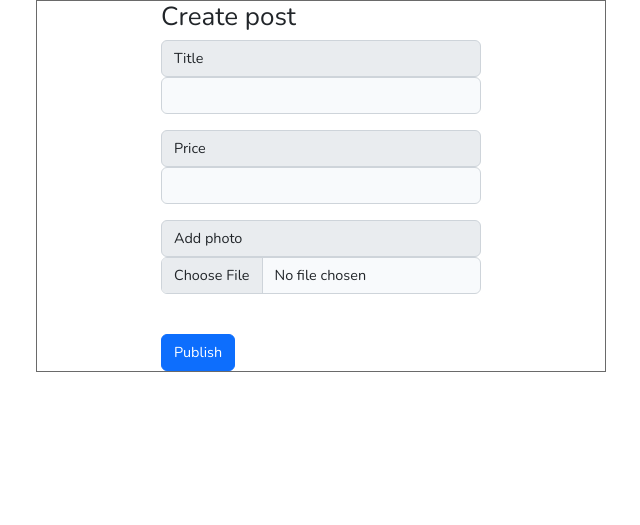
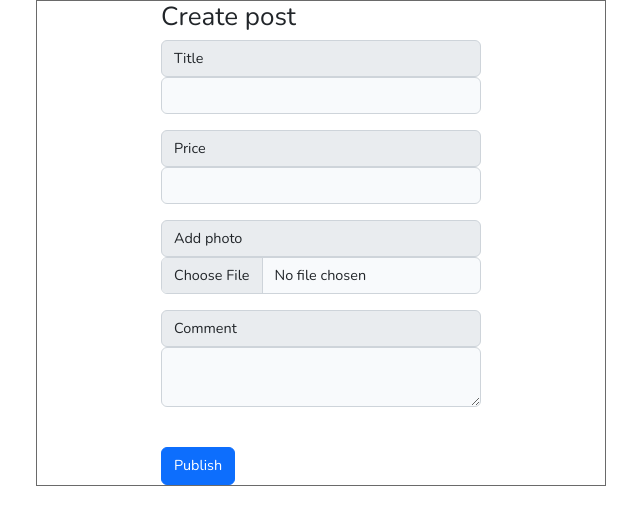
Before and after one commit to marinkus/laravel_crud-beauty, a Laravel app: page /post/create in a window 1280 px wide. Shown: the part 144-669 px from the top of the page, without its empty margins (34-674 px from the left). Run offline with Laravel 9, Linux system fonts and the light colour scheme; style sheets or scripts are compiled from the project's sources.

Commit message:
'create' blade and method

```diff
--- a/v1/app/Http/Controllers/PostController.php
+++ b/v1/app/Http/Controllers/PostController.php
@@ -36,7 +36,12 @@ class PostController extends Controller
      */
     public function store(Request $request)
     {
-        //
+        Post::create([
+            'title' => $request->title,
+            'price' => $request->price,
+            'comment' => $request->comment
+        ]);
+        return redirect()->back();
     }
 
     /**
--- a/v1/app/Models/Post.php
+++ b/v1/app/Models/Post.php
@@ -8,4 +8,6 @@ use Illuminate\Database\Eloquent\Model;
 class Post extends Model
 {
     use HasFactory;
+
+    protected $fillable = ['title', 'price', 'comment'];
 }
--- a/v1/resources/views/post/create.blade.php
+++ b/v1/resources/views/post/create.blade.php
@@ -13,11 +13,15 @@
                 </div>
                 <div class="mb-3">
                     <span class="input-group-text">Price</span>
-                    <input value="{{ old('title') }}" type="number" step="0.01" class="form-control" name="price">
+                    <input value="{{ old('price') }}" type="number" step="0.01" class="form-control" name="price">
                 </div>
                 <div class="mb-3">
                     <span class="input-group-text">Add photo</span>
-                    <input value="{{ old('title') }}" type="file" class="form-control" name="title">
+                    <input type="file" class="form-control" name="title">
+                </div>
+                <div class="mb-3">
+                    <span class="input-group-text">Comment</span>
+                    <textarea class="form-control" name="comment">{{ old('comment') }}</textarea>
                 </div>
                 <button type="submit" class="btn btn-primary mt-4">Publish</button>
                 </form>
```
